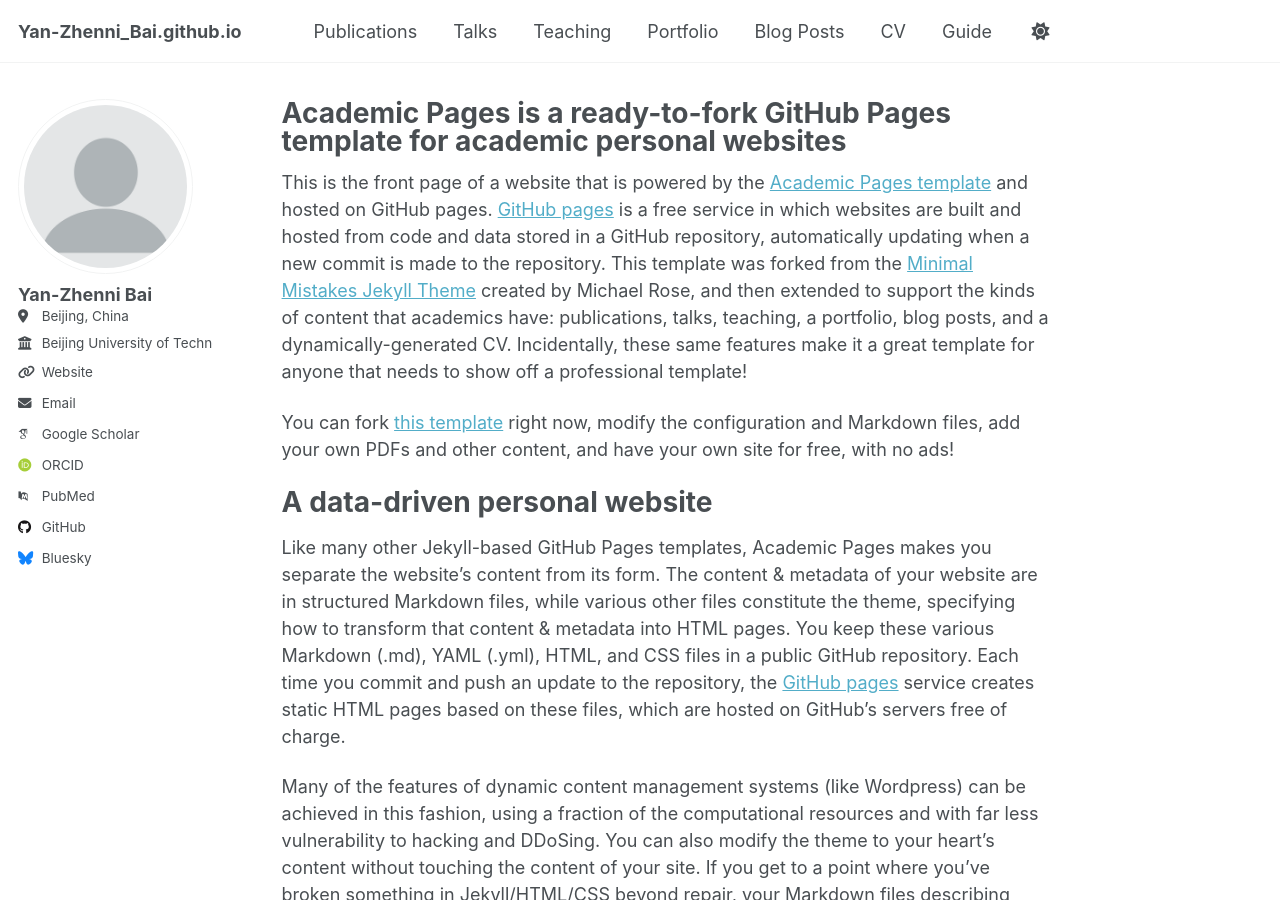
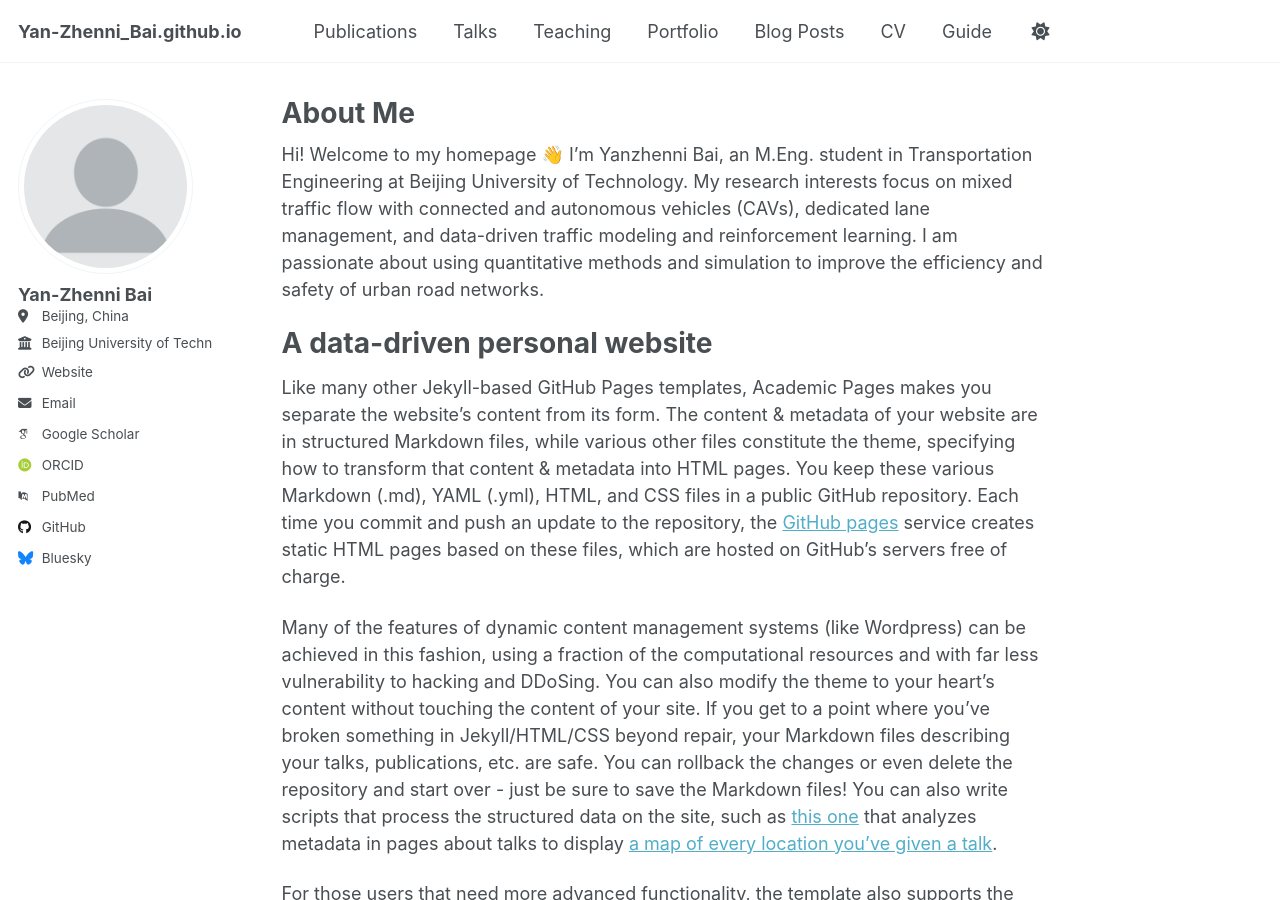
Before and after one commit to Yzn-Bai/Yan-Zhenni_Bai.github.io, a Jekyll site: the page built from _pages/about.md, in a window 1280 px wide and 900 px high. Built offline with Jekyll 4.4.1, drawn with Linux system fonts in a browser that asks for light colours; some web fonts are replaced; a script that is not in the unit is left out.

Commit message:
Update about.md

```diff
--- a/_pages/about.md
+++ b/_pages/about.md
@@ -1,15 +1,13 @@
 ---
 permalink: /
-title: "Academic Pages is a ready-to-fork GitHub Pages template for academic personal websites"
+title: "About Me"
 author_profile: true
 redirect_from:
   - /about/
   - /about.html
 ---
 
-This is the front page of a website that is powered by the [Academic Pages template](https://github.com/academicpages/academicpages.github.io) and hosted on GitHub pages. [GitHub pages](https://pages.github.com) is a free service in which websites are built and hosted from code and data stored in a GitHub repository, automatically updating when a new commit is made to the repository. This template was forked from the [Minimal Mistakes Jekyll Theme](https://mmistakes.github.io/minimal-mistakes/) created by Michael Rose, and then extended to support the kinds of content that academics have: publications, talks, teaching, a portfolio, blog posts, and a dynamically-generated CV. Incidentally, these same features make it a great template for anyone that needs to show off a professional template!
-
- You can fork [this template](https://github.com/academicpages/academicpages.github.io) right now, modify the configuration and Markdown files, add your own PDFs and other content, and have your own site for free, with no ads!
+Hi! Welcome to my homepage 👋 I’m Yanzhenni Bai, an M.Eng. student in Transportation Engineering at Beijing University of Technology. My research interests focus on mixed traffic flow with connected and autonomous vehicles (CAVs), dedicated lane management, and data-driven traffic modeling and reinforcement learning. I am passionate about using quantitative methods and simulation to improve the efficiency and safety of urban road networks.
 
 A data-driven personal website
 ======
```
